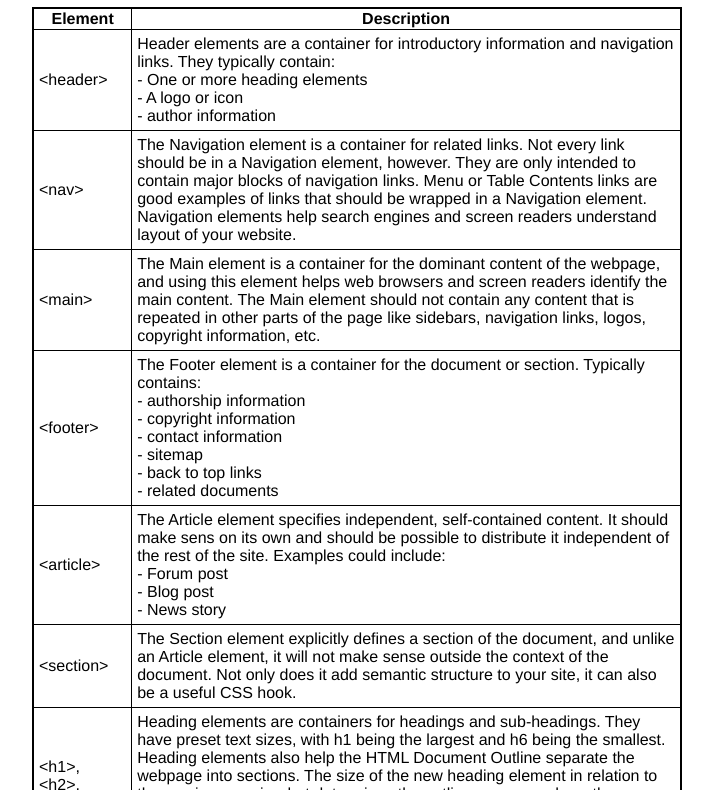
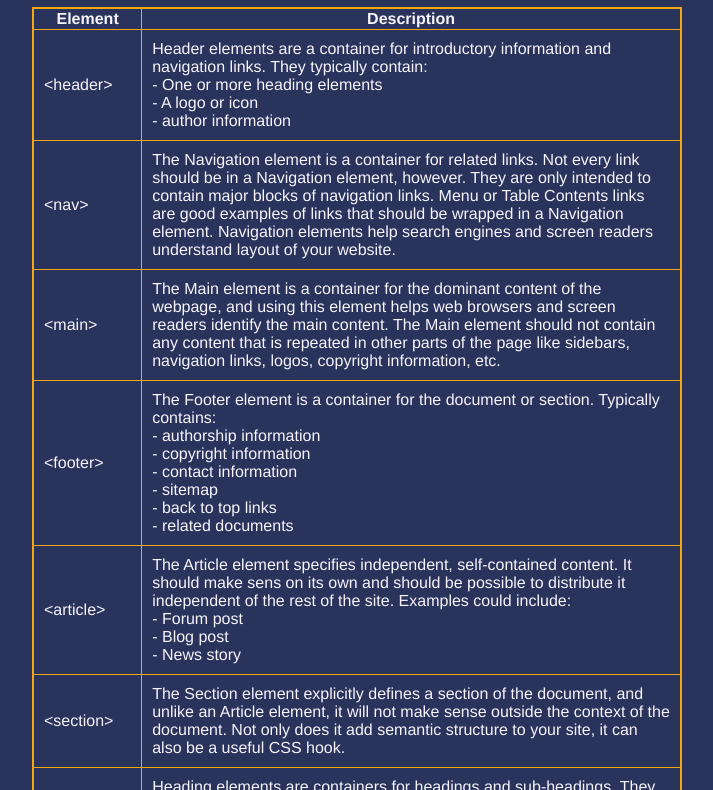
Before and after one commit to lofiandcode/codecademy-semantic-html-cheatsheet, a plain HTML site: page index.html in a window 1280 px wide. Shown: the part 73-863 px from the top of the page, without its empty margins (283-996 px from the left). Drawn offline with Linux system fonts and the light colour scheme.

Commit message:
Add custom color and fix table padding/margins

```diff
--- a/styles.css
+++ b/styles.css
@@ -1,5 +1,7 @@
 body {
+  color: #F7F5FB;
   font-family: Helvetica, Arial, sans-serif;
+  background-color: #29335C;
 }
 
 h1 {
@@ -9,14 +11,19 @@ h1 {
 table {
   border-collapse:collapse;
   width: 650px;
-  margin: 0 auto;
-  border: 2px solid black;
+  margin: 0 auto 100px auto;
+  border: 2px solid #F3A712;
 }
 
 th, td {
-  border: 1px solid black;
+  border: 1px solid #F3A712;
 }
 
 td {
-  padding: 5px;
+  padding: 10px;
 }
+
+/*
+midnight blue #29335C
+ghost white #F7F5FB
+*/
```
